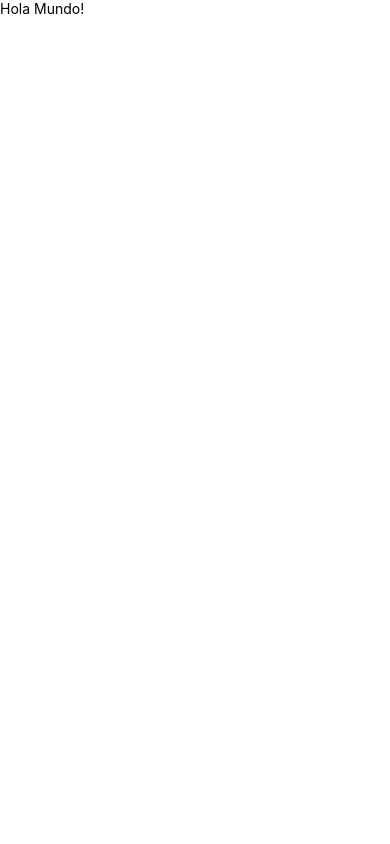
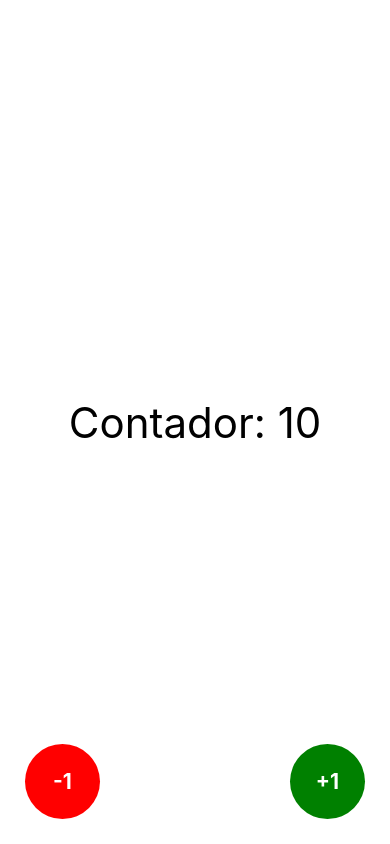
Before and after one commit to Shumaister/RandomOrderMobile, a React Native app: screen / in a window 390 px wide. Built offline with nearby package versions, Linux system fonts and the light colour scheme.

Commit message:
Agergo primeros componentes, contador que suma y resta

```diff
--- a/App.tsx
+++ b/App.tsx
@@ -1,11 +1,9 @@
 import React from 'react'
-import { Text, View } from 'react-native'
+import WelcomeScreen from './src/screens/WelcomeScreen'
 
 const App = () => {
   return (
-    <View>
-      <Text>Hola Mundo!</Text>
-    </View>
+    <WelcomeScreen />
   )
 }
 
--- /dev/null
+++ b/src/screens/WelcomeScreen.tsx
@@ -0,0 +1,75 @@
+import React, { useState } from 'react'
+import { StyleSheet, Text, TouchableOpacity, View } from 'react-native'
+
+
+const WelcomeScreen = () => {
+  const [counter, setCounter] = useState(10)
+
+  return (
+    <View style={styles.container}>
+      <Text style={styles.title}>
+        Contador: {counter}
+      </Text>
+      <TouchableOpacity style={styles.fabLocationBR}
+        onPress={() => { setCounter(counter + 1) }}
+      >
+        <View style={styles.fab}>
+          <Text style={styles.fabText}>+1</Text>
+        </View>
+      </TouchableOpacity>
+
+      <TouchableOpacity style={styles.fabLocationBL}
+        onPress={() => { setCounter(counter -1) }}
+      >
+        <View style={styles.fabMinius}>
+          <Text style={styles.fabText}>-1</Text>
+        </View>
+      </TouchableOpacity>
+    </View>
+  )
+}
+
+
+const styles = StyleSheet.create({
+  container: {
+    flex: 1,
+    justifyContent: 'center'
+  },
+  title: {
+    fontSize: 42,
+    textAlign: 'center'
+  },
+  fabLocationBR: {
+    position: 'absolute',
+    bottom: 25,
+    right: 25
+  },
+  fabLocationBL: {
+    position: 'absolute',
+    bottom: 25,
+    left: 25
+  },
+  fab: {
+    backgroundColor: 'green',
+    borderRadius: 100,
+    justifyContent: 'center',
+    height: 75,
+    width: 75
+  },
+  fabMinius: {
+    backgroundColor: 'red',
+    borderRadius: 100,
+    justifyContent: 'center',
+    height: 75,
+    width: 75
+  },
+  fabText: {
+    color: 'white',
+    fontSize: 21,
+    fontWeight: 'bold',
+    alignSelf: 'center'
+  }
+})
+
+
+export default WelcomeScreen
```
